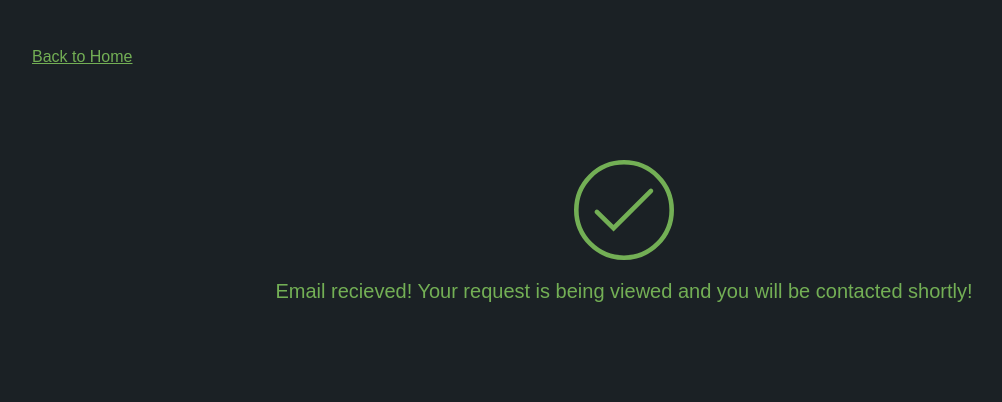
After one commit to FaryalAhmed/websiteFinalYear, a Django app: template website/accounts/templates/ty.html in a window 1280 px wide. The commit adds this page. Shown: the top 402 px of the page, without its empty margins (16-1018 px from the left). Run offline with Django 3.2, Linux system fonts and the light colour scheme; the template is opened without the code that fills it, so the values that code supplies are empty.

Commit message:
Contact Us and TY (U)

```diff
--- /dev/null
+++ b/website/accounts/templates/ty.html
@@ -0,0 +1,103 @@
+<!DOCTYPE html>
+<html lang="en">
+<head>
+    <meta charset="UTF-8">
+    <meta http-equiv="X-UA-Compatible" content="IE=edge">
+    <meta name="viewport" content="width=device-width, initial-scale=1.0">
+    <title>Document</title>
+</head>
+<body>
+    <a href="https://feedback-form-test69.herokuapp.com/">Back to Home</a>
+    <br><br><br><br>
+    <svg version="1.1" xmlns="http://www.w3.org/2000/svg" viewBox="0 0 130.2 130.2">
+        <circle class="path circle" fill="none" stroke="#73AF55" stroke-width="6" stroke-miterlimit="10" cx="65.1" cy="65.1" r="62.1"/>
+        <polyline class="path check" fill="none" stroke="#73AF55" stroke-width="6" stroke-linecap="round" stroke-miterlimit="10" points="100.2,40.2 51.5,88.8 29.8,67.5 "/>
+        </svg>
+        <p class="success">Email recieved! Your request is being viewed and you will be contacted shortly!</p>
+
+
+    <style>
+         body{
+           background-color:  #1b2125;
+           font-family: 'Chakra Petch', sans-serif ;
+           padding: 40px;
+           align-items: center;
+       }
+       a{
+        color: #73AF55;
+
+       }
+        svg {
+width: 100px;
+display: block;
+margin: 40px auto 0;
+}
+
+.path {
+stroke-dasharray: 1000;
+stroke-dashoffset: 0;
+}.circle {
+-webkit-animation: dash .9s ease-in-out;
+animation: dash .9s ease-in-out;
+}
+.line {
+stroke-dashoffset: 1000;
+-webkit-animation: dash .9s .35s ease-in-out forwards;
+animation: dash .9s .35s ease-in-out forwards;
+}
+.check {
+stroke-dashoffset: -100;
+-webkit-animation: dash-check .9s .35s ease-in-out forwards;
+animation: dash-check .9s .35s ease-in-out forwards;
+}
+
+
+p {
+text-align: center;
+margin: 20px 0 60px;
+font-size: 1.25em;}
+.success {
+color: #73AF55;
+}
+
+
+
+@-webkit-keyframes dash {
+0% {
+stroke-dashoffset: 1000;
+}
+100% {
+stroke-dashoffset: 0;
+}
+}
+
+@keyframes dash {
+0% {
+stroke-dashoffset: 1000;
+}
+100% {
+stroke-dashoffset: 0;
+}
+}
+
+@-webkit-keyframes dash-check {
+0% {
+stroke-dashoffset: -100;
+}
+100% {
+stroke-dashoffset: 900;
+}
+}
+
+@keyframes dash-check {
+0% {
+stroke-dashoffset: -100;
+}
+100% {
+stroke-dashoffset: 900;
+}
+}
+
+    </style>
+</body>
+</html>
```
Also changed, not shown: website/accounts/templates/contactUs.html (+56 -11 lines).
